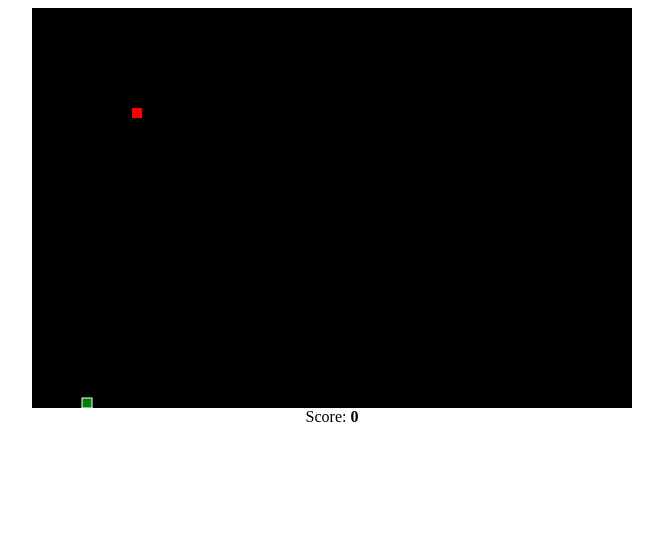
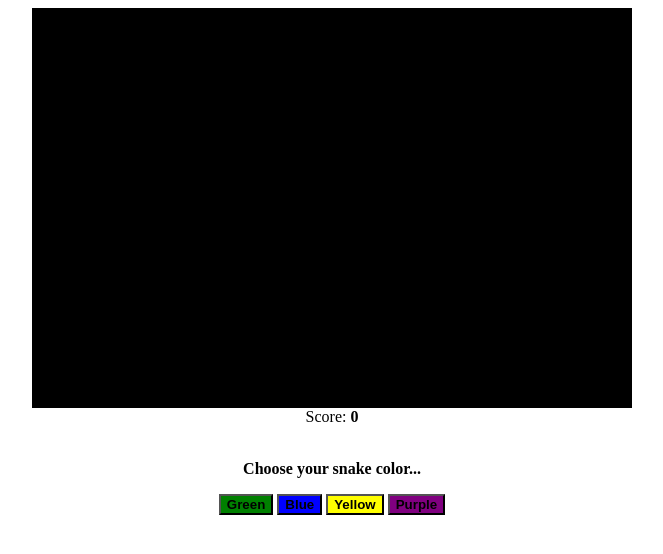
Before and after one commit to kevingilman01/Snake, a plain HTML site: page docs/index.html in a window 1280 px wide. Shown: the whole page, without its empty margins (308-971 px from the left). Drawn offline with nearby package versions, Linux system fonts and the light colour scheme.

Commit message:
Added a snake color selection menu

```diff
--- a/docs/index.html
+++ b/docs/index.html
@@ -12,6 +12,14 @@
             <canvas id="canvas" width="600" height="400"></canvas>
             <br>
             <span>Score: <b id="score">0</b></span>
+            <br><br>
+            <div id="selectionMenu">
+                <p><strong>Choose your snake color...</strong></p>
+                <button id="greenButton">Green</button>
+                <button id="blueButton">Blue</button>
+                <button id="yellowButton">Yellow</button>
+                <button id="purpleButton">Purple</button>
+            </div>
         </div>
 
         <script src="script.js"></script>
--- a/docs/script.js
+++ b/docs/script.js
@@ -11,6 +11,7 @@ $(function() {
 
     var snakeWidth = snakeHeight = 10;
     var blockSize = 10;
+    var snakeColor;
 
     const LEFT = 37;
     const UP = 38;
@@ -21,7 +22,29 @@ $(function() {
     var score = 0;
     var game;
 
-    game = setInterval(gameLoop, 100);
+    $("#greenButton").on("click", function() {
+        snakeColor = 'green';
+        game = setInterval(gameLoop, 100);
+        $("#selectionMenu").css("display", "none");
+    });
+
+    $("#blueButton").on("click", function() {
+        snakeColor = 'blue';
+        game = setInterval(gameLoop, 100);
+        $("#selectionMenu").css("display", "none");
+    });
+
+    $("#yellowButton").on("click", function() {
+        snakeColor = 'yellow';
+        game = setInterval(gameLoop, 100);
+        $("#selectionMenu").css("display", "none");
+    });
+
+    $("#purpleButton").on("click", function() {
+        snakeColor = 'purple';
+        game = setInterval(gameLoop, 100);
+        $("#selectionMenu").css("display", "none");
+    });
 
     function gameLoop() {
         clearCanvas();
@@ -57,7 +80,7 @@ $(function() {
 
     function drawSnake() {
         $.each(snake, function(index, value) {
-            ctx.fillStyle = 'green';
+            ctx.fillStyle = snakeColor;
             ctx.fillRect(value.x, value.y, snakeWidth, snakeHeight);
             ctx.strokeStyle = 'white';
             ctx.strokeRect(value.x, value.y, snakeWidth, snakeHeight);
--- a/docs/styles.css
+++ b/docs/styles.css
@@ -5,3 +5,23 @@
 #canvas {
     background-color: black;
 }
+
+#greenButton {
+    background-color: green;
+    font-weight: 900;
+}
+
+#blueButton {
+    background-color: blue;
+    font-weight: 900;
+}
+
+#yellowButton {
+    background-color: yellow;
+    font-weight: 900;
+}
+
+#purpleButton {
+    background-color: purple;
+    font-weight: 900;
+}
```
